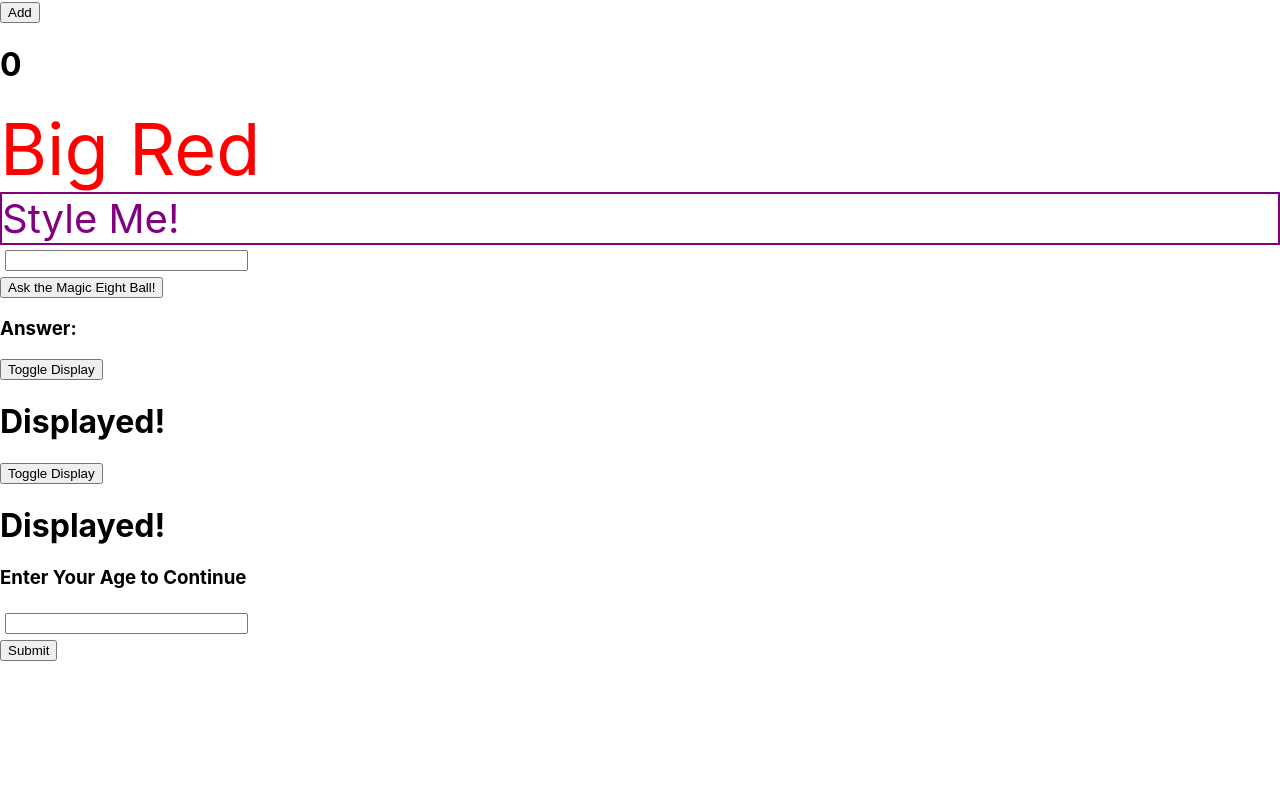
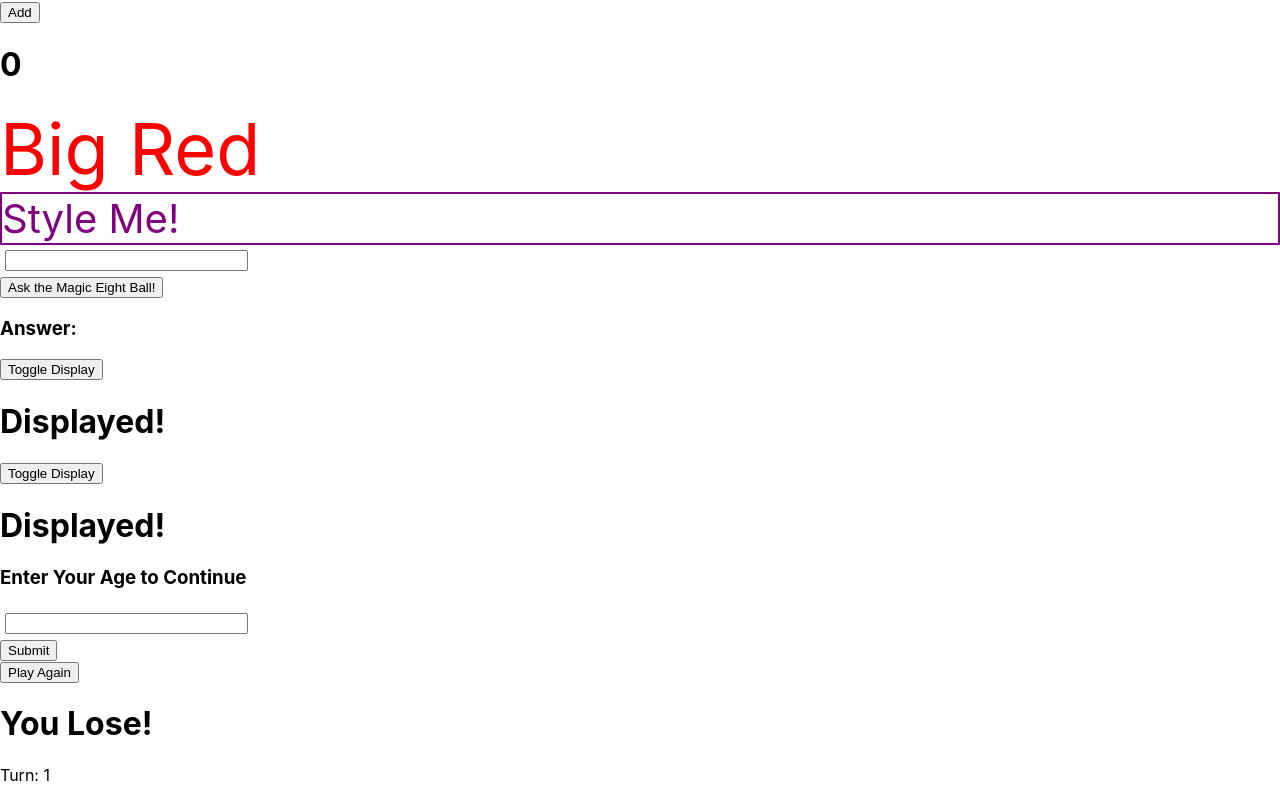
Before and after one commit to mars-rei/freecodecamp, a React (Create React App) app in the folder frontEndDevelopmentLibraries/4-react/: page / in a window 1280 px wide. Shown: the part 1723-2524 px from the top of the page. Before the commit the page ends 2384 px from the top, so only its background shows below. Built offline with nearby package versions, Linux system fonts and the light colour scheme.

Commit message:
lesson 42

```diff
--- a/frontEndDevelopmentLibraries/4-react/src/App.js
+++ b/frontEndDevelopmentLibraries/4-react/src/App.js
@@ -827,6 +827,44 @@
 }
 
 
+// lesson 42
+class Results extends React.Component {
+  constructor(props) {
+    super(props);
+  }
+  render() {
+    return <h1>{this.props.fiftyFifty ? "You Win!" : "You Lose!"}</h1>
+  }
+}
+
+class GameOfChance extends React.Component {
+  constructor(props) {
+    super(props);
+    this.state = {
+      counter: 1
+    };
+    this.handleClick = this.handleClick.bind(this);
+  }
+  handleClick() {
+    this.setState(prevState => {
+      return {
+        counter: this.state.counter + 1
+      }
+    });
+  }
+  render() {
+    const expression = Math.random() >= .5;
+    return (
+      <div>
+        <button onClick={this.handleClick}>Play Again</button>
+        <Results fiftyFifty={expression} />
+        <p>{'Turn: ' + this.state.counter}</p>
+      </div>
+    );
+  }
+}
+
+
   return (
     <div>
       {JSX}
@@ -883,6 +921,8 @@
       <ConciseConditional />
 
       <CheckUserAge />
+
+      <GameOfChance />
     </div>
   );
 }
```
